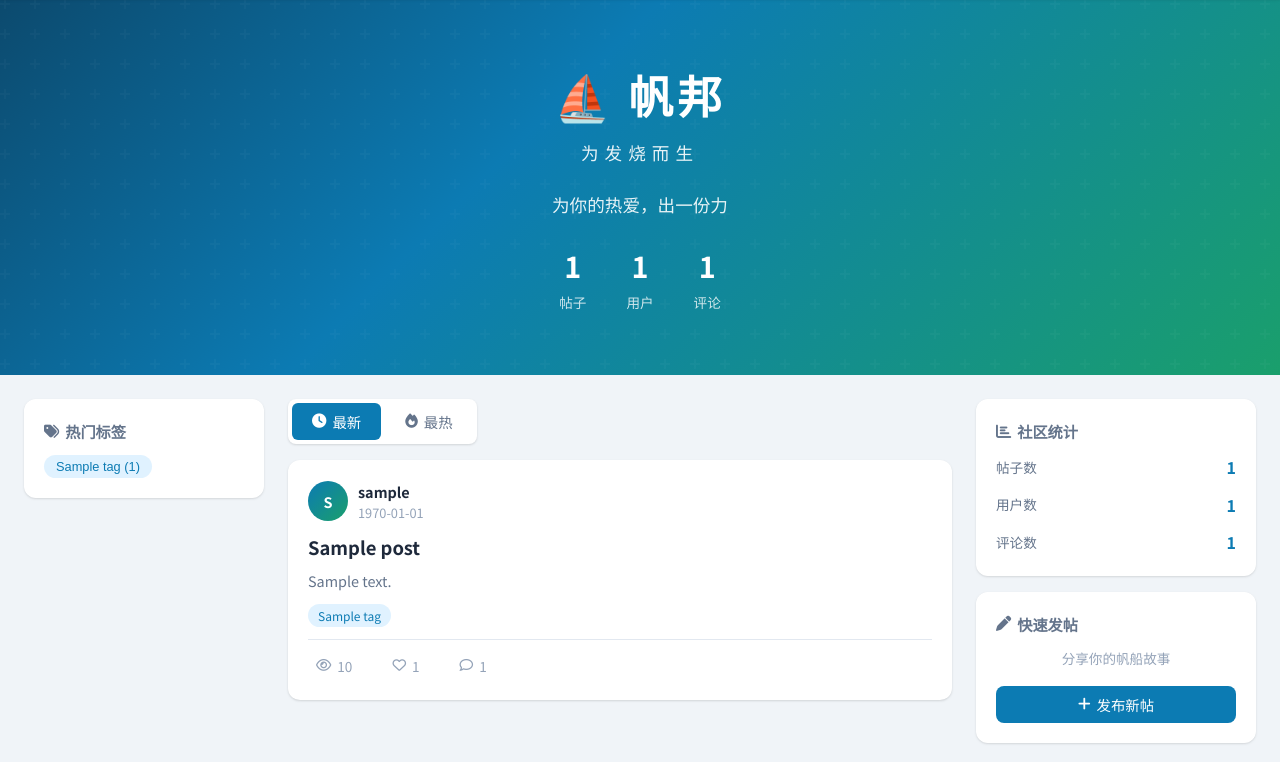
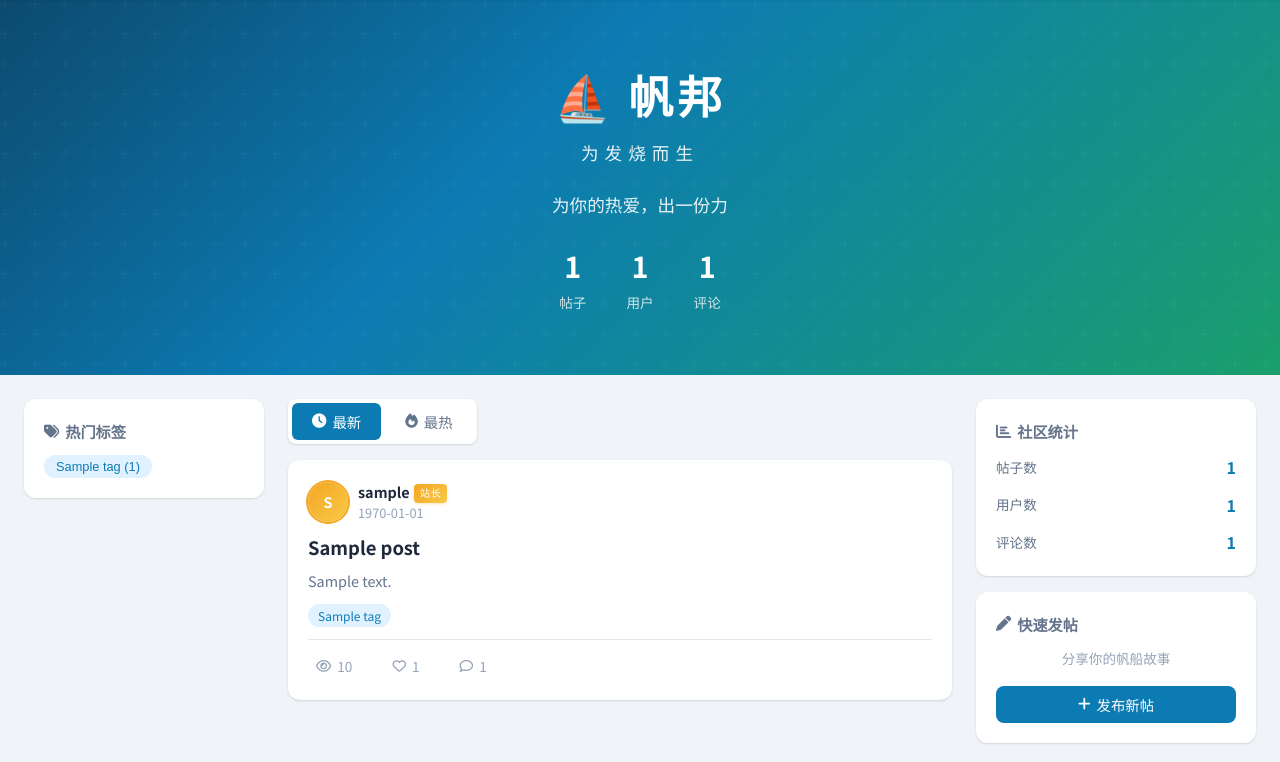
Before and after one commit to Xiaohei1204/sailing-community, a Flask app: page / in a window 1280 px wide. Shown: the part 65-827 px from the top of the page. Run offline with Flask 3, Linux system fonts and the light colour scheme; tables that the repository leaves empty hold one stand-in row (values such as "Sample post").

Commit message:
feat: 添加站长角色标识，Operator小黑账号显示金色站长徽章

```diff
--- a/app.py
+++ b/app.py
@@ -77,6 +77,7 @@ class User(db.Model):
     email = db.Column(db.String(120), default='')
     avatar = db.Column(db.String(500), default='')
     bio = db.Column(db.String(500), default='热爱帆船运动')
+    role = db.Column(db.String(20), default='user')
     created_at = db.Column(db.Float, default=time.time)
 
     def to_dict(self):
@@ -87,7 +88,8 @@ class User(db.Model):
             'email': self.email or '',
             'has_email': bool(self.email),
             'avatar': self.avatar or '',
-            'bio': self.bio or ''
+            'bio': self.bio or '',
+            'role': self.role or 'user',
         }
 
 
@@ -520,6 +522,7 @@ def get_user(user_id):
             'username': user.username,
             'nickname': user.nickname,
             'avatar': user.avatar or '',
+            'role': user.role or 'user',
             'bio': user.bio or '',
             'post_count': post_count,
             'joined': time_ago(user.created_at)
@@ -629,7 +632,8 @@ def get_posts():
             'author': {
                 'id': author.id if author else '',
                 'nickname': author.nickname if author else '匿名',
-                'avatar': author.avatar if author else ''
+                'avatar': author.avatar if author else '',
+                'role': author.role if author else 'user'
             }
         })
 
@@ -755,7 +759,8 @@ def get_post(post_id):
             'author': {
                 'id': c_author.id if c_author else '',
                 'nickname': c_author.nickname if c_author else '匿名',
-                'avatar': c_author.avatar if c_author else ''
+                'avatar': c_author.avatar if c_author else '',
+                'role': c_author.role if c_author else 'user'
             }
         })
 
@@ -783,7 +788,8 @@ def get_post(post_id):
             'author': {
                 'id': author.id if author else '',
                 'nickname': author.nickname if author else '匿名',
-                'avatar': author.avatar if author else ''
+                'avatar': author.avatar if author else '',
+                'role': author.role if author else 'user'
             },
             'comments': comment_list
         }
@@ -886,7 +892,8 @@ def add_comment(post_id):
         'author': {
             'id': user.id,
             'nickname': user.nickname,
-            'avatar': user.avatar or ''
+            'avatar': user.avatar or '',
+            'role': user.role or 'user'
         }
     }
 
@@ -962,6 +969,7 @@ def export_backup_json():
                 'id': u.id, 'username': u.username, 'password': u.password,
                 'nickname': u.nickname, 'email': u.email or '',
                 'avatar': u.avatar or '', 'bio': u.bio or '',
+                'role': u.role or 'user',
                 'created_at': u.created_at,
             })
 
@@ -1098,6 +1106,7 @@ def restore_from_data(data):
             password=u_data['password'], nickname=u_data['nickname'],
             email=u_data.get('email', ''), avatar=u_data.get('avatar', ''),
             bio=u_data.get('bio', '热爱帆船运动'),
+            role=u_data.get('role', 'user'),
             created_at=u_data.get('created_at', time.time()),
         ))
         restored['users'] += 1
@@ -1575,8 +1584,39 @@ def init_db():
                 db.session.commit()
                 print('✅ parent_id 列已添加，旧数据完整保留')
 
-            if email_exists and parent_id_exists:
+            # --- 迁移3：添加 role 列（用户角色） ---
+            role_exists = False
+            if is_postgres:
+                result = db.session.execute(db.text(
+                    "SELECT column_name FROM information_schema.columns "
+                    "WHERE table_name='users' AND column_name='role'"
+                ))
+                role_exists = result.fetchone() is not None
+            else:
+                result = db.session.execute(db.text("PRAGMA table_info(users)"))
+                role_exists = any(row[1] == 'role' for row in result)
+
+            if not role_exists:
+                print('🔄 迁移：为 users 表添加 role 列（保留旧数据）...')
+                db.session.execute(db.text(
+                    "ALTER TABLE users ADD COLUMN role VARCHAR(20) DEFAULT 'user'"
+                ))
+                db.session.commit()
+                print('✅ role 列已添加，旧数据完整保留')
+
+            if email_exists and parent_id_exists and role_exists:
                 print('✅ 数据库表结构正常')
+
+            # 设置站长角色（首次迁移时）
+            if not role_exists or role_exists:
+                try:
+                    admin_user = User.query.filter_by(username='OP').first()
+                    if admin_user and admin_user.role != 'admin':
+                        admin_user.role = 'admin'
+                        db.session.commit()
+                        print(f'✅ 站长角色已设置: {admin_user.nickname}')
+                except Exception:
+                    pass
 
         except Exception as e:
             err = str(e)
--- a/static/css/style.css
+++ b/static/css/style.css
@@ -750,6 +750,22 @@ a:hover { text-decoration: underline; }
     .comment-replies { margin-left: 20px; padding-left: 10px; }
 }
 
+/* 站长标识 */
+.role-badge {
+    display: inline-block; font-size: 0.65rem; padding: 1px 6px;
+    border-radius: 4px; vertical-align: middle; margin-left: 4px;
+    font-weight: 500; letter-spacing: 0.5px;
+}
+.admin-badge {
+    background: linear-gradient(135deg, #f5a623, #f7c948);
+    color: #fff; box-shadow: 0 1px 3px rgba(245,166,35,0.3);
+}
+
+.avatar-admin {
+    background: linear-gradient(135deg, #f5a623, #f7c948) !important;
+    color: #fff !important; box-shadow: 0 0 0 2px #f5a623;
+}
+
 .back-btn {
     display: inline-flex;
     align-items: center;
--- a/static/js/app.js
+++ b/static/js/app.js
@@ -96,9 +96,11 @@ function updateNavUser() {
     if (state.currentUser) {
         document.getElementById('navAuth').style.display = 'none';
         document.getElementById('navUser').style.display = 'flex';
-        document.getElementById('navNickname').textContent = state.currentUser.nickname;
+        const roleBadge = state.currentUser.role === 'admin' ? ' <span class="role-badge admin-badge">站长</span>' : '';
+        document.getElementById('navNickname').innerHTML = state.currentUser.nickname + roleBadge;
         const avatar = document.getElementById('navAvatar');
         avatar.textContent = state.currentUser.nickname.charAt(0).toUpperCase();
+        avatar.className = state.currentUser.role === 'admin' ? 'user-avatar-small avatar-admin' : 'user-avatar-small';
     } else {
         document.getElementById('navAuth').style.display = 'flex';
         document.getElementById('navUser').style.display = 'none';
@@ -236,14 +238,15 @@ function renderPostCard(post) {
         ? `<div class="post-tags">${post.tags.map(t => `<span class="post-tag" onclick="filterByTag('${t}')">${t}</span>`).join('')}</div>`
         : '';
     const initial = post.author.nickname.charAt(0).toUpperCase();
+    const roleBadge = post.author.role === 'admin' ? '<span class="role-badge admin-badge">站长</span>' : '';
 
     return `
         <div class="post-card">
             <div class="post-card-body">
                 <div class="post-card-header">
-                    <div class="post-author-avatar" onclick="showPage('profile','${post.author.id}')">${initial}</div>
+                    <div class="post-author-avatar ${post.author.role === 'admin' ? 'avatar-admin' : ''}" onclick="showPage('profile','${post.author.id}')">${initial}</div>
                     <div class="post-author-info">
-                        <div class="post-author-name" onclick="showPage('profile','${post.author.id}')" style="cursor:pointer">${post.author.nickname}</div>
+                        <div class="post-author-name" onclick="showPage('profile','${post.author.id}')" style="cursor:pointer">${post.author.nickname}${roleBadge}</div>
                         <div class="post-time">${post.time_ago}</div>
                     </div>
                 </div>
@@ -317,6 +320,8 @@ async function loadPostDetail(postId) {
 
     const post = res.post;
     const initial = post.author.nickname.charAt(0).toUpperCase();
+    const roleBadge = post.author.role === 'admin' ? '<span class="role-badge admin-badge">站长</span>' : '';
+    const avatarClass = post.author.role === 'admin' ? 'avatar-admin' : '';
 
     const imagesHtml = post.images.length > 0
         ? `<div class="detail-images">${post.images.map(src => `<img src="${src}" alt="帖子图片" onclick="openImageViewer('${src}')" loading="lazy">`).join('')}</div>`
@@ -338,9 +343,9 @@ async function loadPostDetail(postId) {
         <button class="back-btn" onclick="showPage('home')"><i class="fas fa-arrow-left"></i> 返回列表</button>
         <div class="detail-card">
             <div class="detail-header">
-                <div class="post-author-avatar" onclick="showPage('profile','${post.author.id}')" style="cursor:pointer">${initial}</div>
+                <div class="post-author-avatar ${avatarClass}" onclick="showPage('profile','${post.author.id}')" style="cursor:pointer">${initial}</div>
                 <div>
-                    <div class="post-author-name" onclick="showPage('profile','${post.author.id}')" style="cursor:pointer">${post.author.nickname}</div>
+                    <div class="post-author-name" onclick="showPage('profile','${post.author.id}')" style="cursor:pointer">${post.author.nickname}${roleBadge}</div>
                     <div class="post-time">${post.time_ago}</div>
                 </div>
             </div>
@@ -384,6 +389,8 @@ async function loadPostDetail(postId) {
 
 function renderComment(comment) {
     const initial = comment.author.nickname.charAt(0).toUpperCase();
+    const roleBadge = comment.author.role === 'admin' ? '<span class="role-badge admin-badge">站长</span>' : '';
+    const avatarClass = comment.author.role === 'admin' ? 'avatar-admin' : '';
     const replyToHtml = comment.reply_to
         ? `<span class="reply-to-tag">回复 <span class="reply-to-name">@${escapeHtml(comment.reply_to.nickname)}</span></span>`
         : '';
@@ -393,10 +400,10 @@ function renderComment(comment) {
 
     return `
         <div class="comment-item" id="comment-${comment.id}">
-            <div class="comment-avatar" onclick="showPage('profile','${comment.author.id}')" style="cursor:pointer">${initial}</div>
+            <div class="comment-avatar ${avatarClass}" onclick="showPage('profile','${comment.author.id}')" style="cursor:pointer">${initial}</div>
             <div class="comment-body">
                 <div class="comment-meta">
-                    <span class="comment-author" onclick="showPage('profile','${comment.author.id}')" style="cursor:pointer">${comment.author.nickname}</span>
+                    <span class="comment-author" onclick="showPage('profile','${comment.author.id}')" style="cursor:pointer">${comment.author.nickname}${roleBadge}</span>
                     ${replyToHtml}
                     <span class="comment-time">${comment.time_ago}</span>
                 </div>
@@ -706,12 +713,14 @@ async function loadProfile(userId) {
     const user = userRes.user;
     const posts = postsRes.success ? postsRes.posts : [];
     const initial = user.nickname.charAt(0).toUpperCase();
+    const roleBadge = user.role === 'admin' ? '<span class="role-badge admin-badge">站长</span>' : '';
+    const avatarClass = user.role === 'admin' ? 'avatar-admin' : '';
 
     container.innerHTML = `
         <button class="back-btn" onclick="showPage('home')"><i class="fas fa-arrow-left"></i> 返回</button>
         <div class="profile-header">
-            <div class="profile-avatar">${initial}</div>
-            <div class="profile-name">${escapeHtml(user.nickname)}</div>
+            <div class="profile-avatar ${avatarClass}">${initial}</div>
+            <div class="profile-name">${escapeHtml(user.nickname)}${roleBadge}</div>
             <div class="profile-bio">${escapeHtml(user.bio || '这个人很懒，什么都没写')}</div>
         </div>
         <div class="profile-stats-bar">
```
